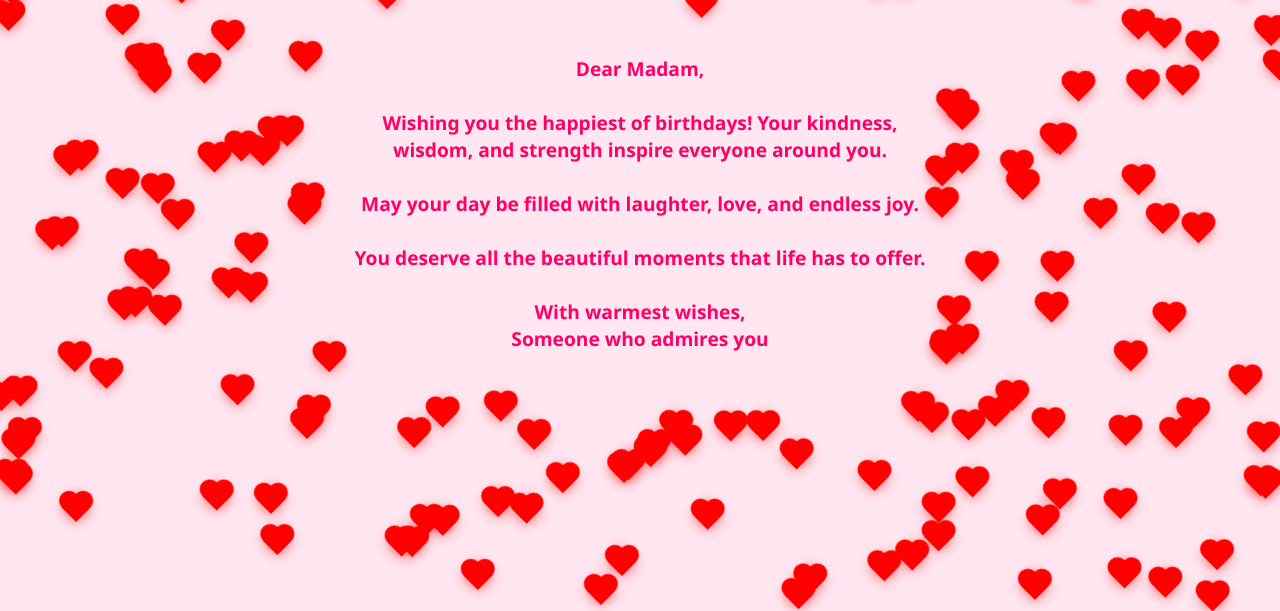
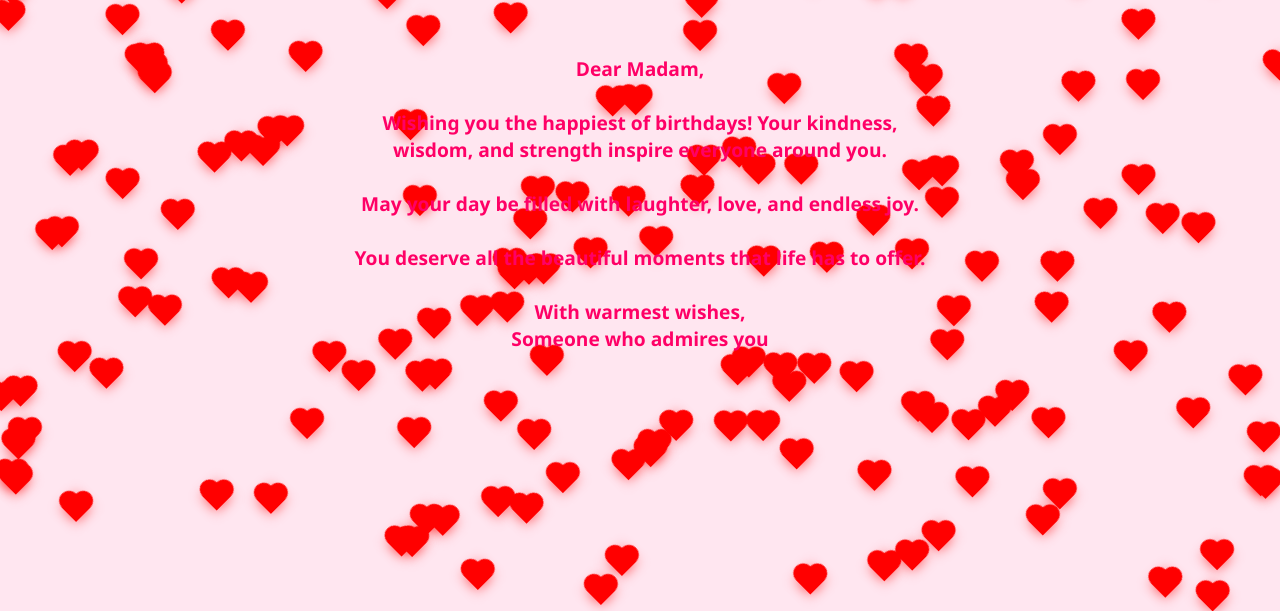
Before and after one commit to Akshat12321/-Happy-Birthday-, a plain HTML site: page index.html in a window 1280 px wide. Shown: the part 196-807 px from the top of the page. Drawn offline with Linux system fonts and the light colour scheme.

Commit message:
Update index.html

```diff
--- a/index.html
+++ b/index.html
@@ -39,14 +39,13 @@
       font-weight: bold;
     }
 
-    .safe-zone {
+    .hearts-container {
       position: absolute;
-      top: 50%;
-      left: 50%;
-      width: 600px;
-      height: 400px;
-      transform: translate(-50%, -50%);
-      z-index: 5;
+      top: 0;
+      left: 0;
+      width: 100%;
+      height: 100%;
+      z-index: 1; /* behind the text */
       pointer-events: none;
     }
 
@@ -60,7 +59,6 @@
       transform: rotate(45deg);
       animation: float 3s ease-out forwards, glow 2s infinite alternate;
       opacity: 1;
-      z-index: 1;
       box-shadow: 0 0 10px rgba(255, 0, 0, 0.6);
     }
 
@@ -122,35 +120,22 @@
     </p>
   </div>
 
-  <div class="safe-zone" id="no-heart-zone"></div>
+  <div class="hearts-container" id="hearts-container"></div>
 
   <script>
     window.addEventListener("load", () => {
       const heartCount = 200;
-      const safeZone = document.getElementById("no-heart-zone").getBoundingClientRect();
+      const container = document.getElementById("hearts-container");
 
       for (let i = 0; i < heartCount; i++) {
-        let x, y;
-        let safe = false;
-
-        while (!safe) {
-          x = Math.random() * window.innerWidth;
-          y = Math.random() * window.innerHeight;
-
-          // Only allow heart if it's outside the message safe-zone
-          if (
-            x < safeZone.left || x > safeZone.right ||
-            y < safeZone.top || y > safeZone.bottom
-          ) {
-            safe = true;
-          }
-        }
+        const x = Math.random() * window.innerWidth - window.innerWidth / 2;
+        const y = Math.random() * window.innerHeight - window.innerHeight / 2;
 
         const heart = document.createElement("div");
         heart.classList.add("heart");
-        heart.style.setProperty('--x', `${x - window.innerWidth / 2}px`);
-        heart.style.setProperty('--y', `${y - window.innerHeight / 2}px`);
-        document.body.appendChild(heart);
+        heart.style.setProperty('--x', `${x}px`);
+        heart.style.setProperty('--y', `${y}px`);
+        container.appendChild(heart);
       }
     });
   </script>
```
